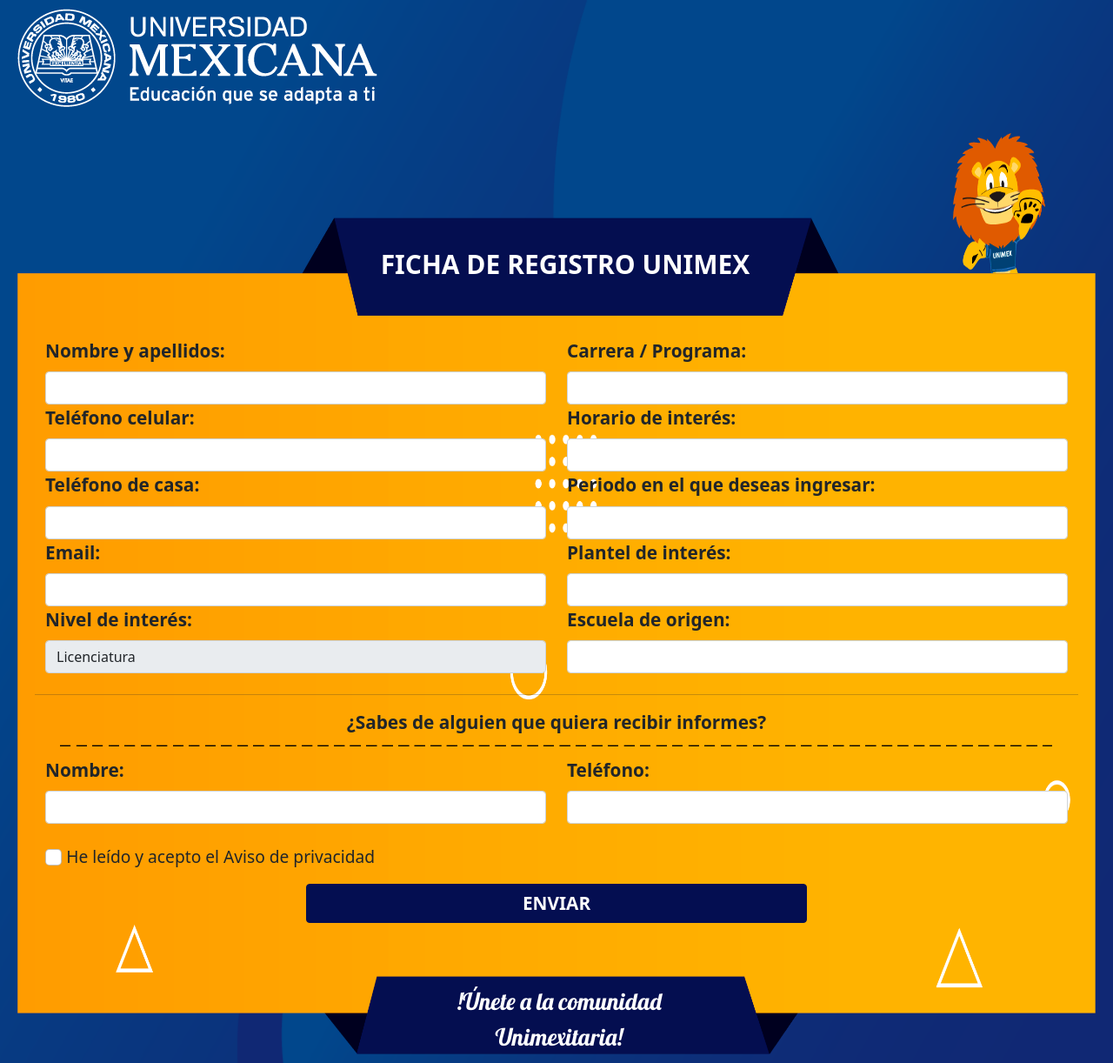
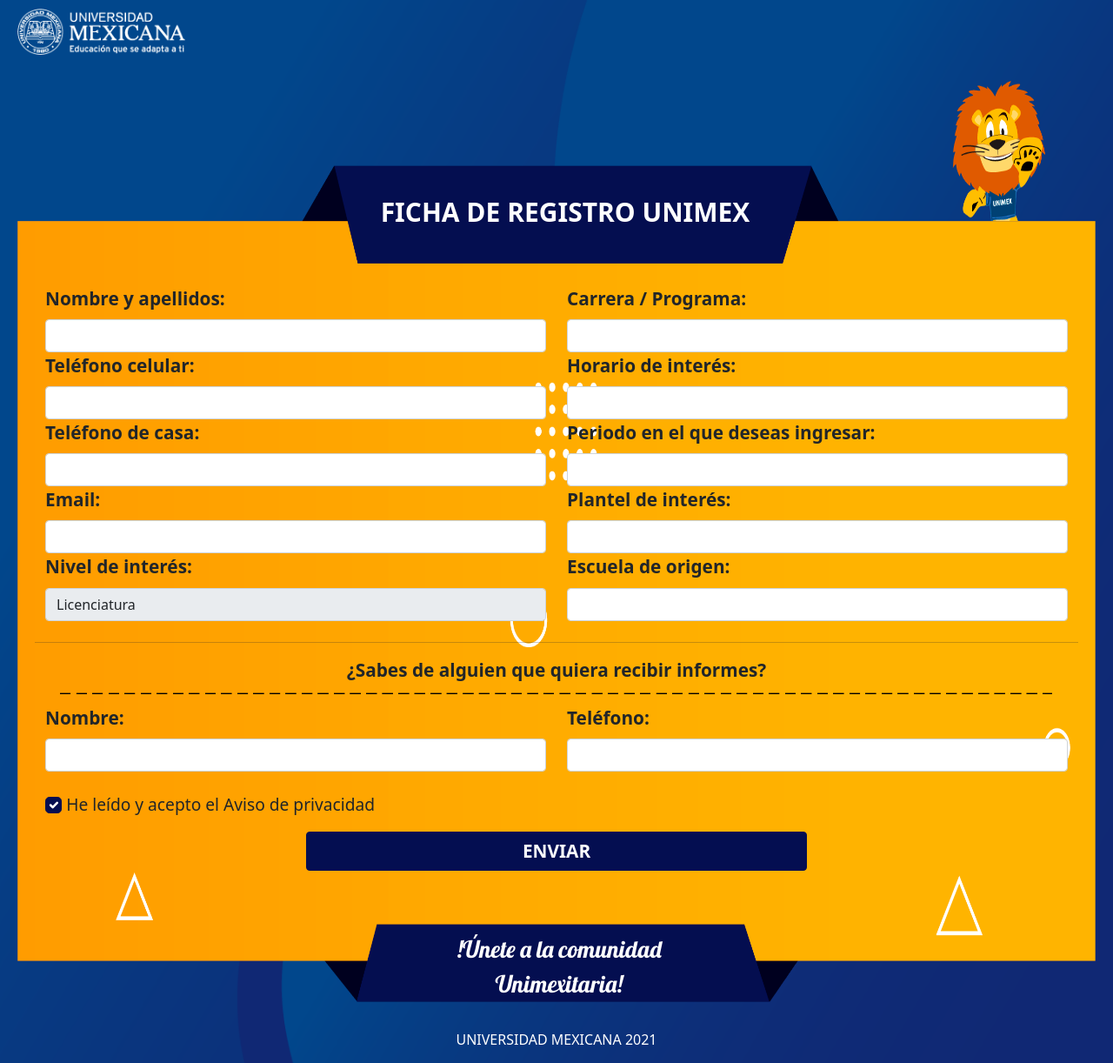
Before and after one commit to artmcel/prospectacion, a website built with webpack: page src/index.html in a window 1280 px wide. Shown: the top 1222 px of the page at 87% size. Built offline with nearby package versions, Linux system fonts and the light colour scheme; some packages are replaced by stand-ins of ours.

Commit message:
add width and heigth image

```diff
--- a/src/index.html
+++ b/src/index.html
@@ -4,8 +4,9 @@
     <meta charset="UTF-8">
     <meta http-equiv="X-UA-Compatible" content="IE=edge">
     <meta name="viewport" content="width=device-width, initial-scale=1.0">
+    <meta name="description" content="Landing page para registro de los prospectos UNIMEX">
     <title>Prospectación | UNIMEX</title>
-    <link rel="shortcut icon" href="./assets/img/logo.ico" type="image/x-icon">
+    <link rel="shortcut icon" href="assets/img/logo.ico" type="image/x-icon">
     <link href="https://cdn.jsdelivr.net/npm/bootstrap@5.0.0-beta3/dist/css/bootstrap.min.css" rel="stylesheet" integrity="sha384-eOJMYsd53ii+scO/bJGFsiCZc+5NDVN2yr8+0RDqr0Ql0h+rP48ckxlpbzKgwra6" crossorigin="anonymous">
     <link rel="preconnect" href="https://fonts.gstatic.com">
     <link href="https://fonts.googleapis.com/css2?family=Lobster&display=swap" rel="stylesheet">
@@ -15,7 +16,7 @@
     <header>
         <div class="nav">
             <a href="https://unimex.edu.mx">
-                <img id="logo" src="assets/img/Logo Metro.png" alt="Logo UNIMEX">
+                <img id="logo" src="assets/img/Logo Metro.png" width="193" height="109" alt="Logo UNIMEX">
             </a>
         </div>
     </header>
@@ -88,7 +89,7 @@
 
                 <div class="col-md-12 col-md">
                     <div class="mb-3" id="div-check">
-                        <input class="form-check-input" type="checkbox" name="chech" id="checkbox">
+                        <input class="form-check-input" type="checkbox" name="chech" id="checkbox" checked>
                         <label class="form-ckeck-label" for="check">He leído y acepto el <a href="https://unimex.edu.mx/aviso-privacidad" target="_blank">Aviso de privacidad</a></label>
                     </div>
                 </div>
```
Also changed, not shown: src/registro.html (+1 -2 lines).
